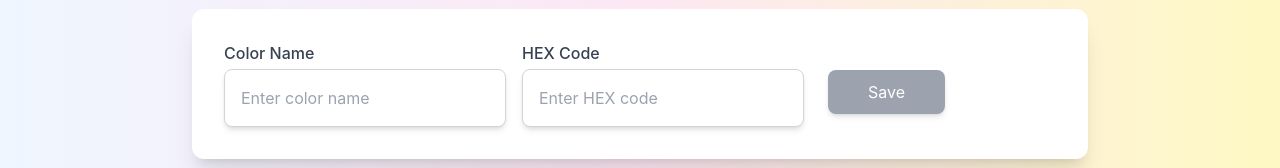
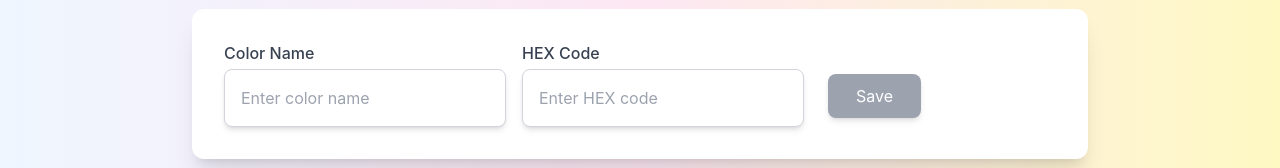
Before and after one commit to sandra-frontdev/spring-palette, a React (Create React App) app: page / in a window 1280 px wide. Shown: the part 135-303 px from the top of the page. Built offline with nearby package versions, Linux system fonts and the light colour scheme; no server answers; the database is empty.

Commit message:
Styling fixings

```diff
--- a/src/Components/ColorForm/ColorForm.tsx
+++ b/src/Components/ColorForm/ColorForm.tsx
@@ -78,7 +78,7 @@ export const ColorForm: FC<ColorFormProps> = ({ saveColor, colors }) => {
         <button
           onClick={handleSave}
           disabled={isSaveDisabled}
-          className={`px-10 py-2.5 text-base text-white rounded-lg shadow-md transition-all w-auto
+          className={`px-7 py-2.5 text-base text-white rounded-lg shadow-md transition-all w-auto mt-2
             ${isSaveDisabled ? 'bg-gray-400 cursor-not-allowed' : 'bg-gradient-to-r from-teal-500 to-blue-500 hover:bg-gradient-to-l'}`}
         >
           Save
```
